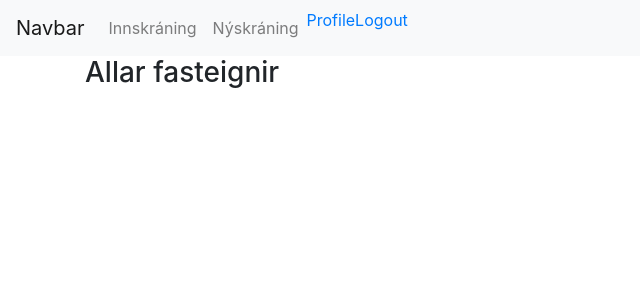
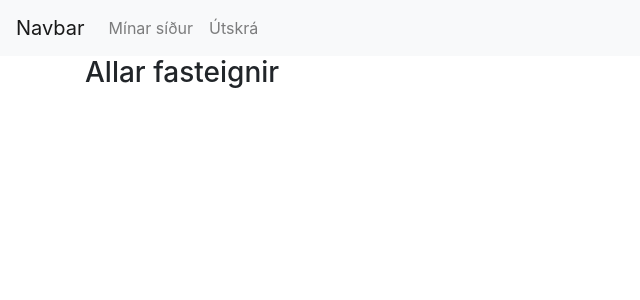
Before and after one commit to evalisv/verklegt_2, a Django app: page /estates/ in a window 1280 px wide. Shown: the top 300 px of the page, without its empty margins (0-640 px from the left). Run offline with Django 3.2, Linux system fonts and the light colour scheme; the visitor is signed in with stand-in values (Sample User, id 1); data that the repository does not hold is empty; some libraries are stand-ins or nearby versions.

Commit message:
Register hreinsað upp

```diff
--- a/templates/base.html
+++ b/templates/base.html
@@ -29,18 +29,12 @@
                       {#<a class="nav-link" href="{% url 'estate-index' %}">Estates</a>#}
                   {#</li>#}
 
-                  <li class="nav-item">
-                      <a class="nav-link" href="#">Innskráning</a>
-                  </li>
-                  <li class="nav-item">
-                      <a class="nav-link" href="#">Nýskráning</a>
-                  </li>
                   {% if user.is_authenticated %}
-                      <li><a href="{% url 'profile' %}">Profile</a></li>
-                      <li><a href="{% url 'logout' %}">Logout</a></li>
+                      <li class="nav-item"><a class="nav-link" href="{% url 'profile' %}">Mínar síður</a></li>
+                      <li class="nav-item"><a class="nav-link" href="{% url 'logout' %}">Útskrá</a></li>
                   {% else %}
-                      <li><a href="{% url 'login' %}">Login</a></li>
-                      <li><a href="{% url 'register' %}">Register</a></li>
+                      <li class="nav-item"><a class="nav-link" href="{% url 'login' %}">Innskráning</a></li>
+                      <li class="nav-item"><a class="nav-link" href="{% url 'register' %}">Nýskráning</a></li>
                   {% endif %}
 
               </ul>
--- a/user/classes/UserCreateForm.py
+++ b/user/classes/UserCreateForm.py
@@ -14,10 +14,12 @@ class UserCreateForm(UserCreationForm):
     watchlist = forms.CharField(max_length=255)
 
     #Til að exclude-a reit við register.
-    exclude = ['id', 'user']
+    #exclude = ['id', 'user']
     class Meta:
         model = User
-        fields = '__all__'
+        exclude = ['id', 'is_active', 'date_joined', 'is_staff', 'last_login', 'is_superuser', 'auth_user_pkey'
+                    ,'group_id', 'user_permissions', 'groups']
+
 
     def save(self, commit=True):
         if not commit:
```
